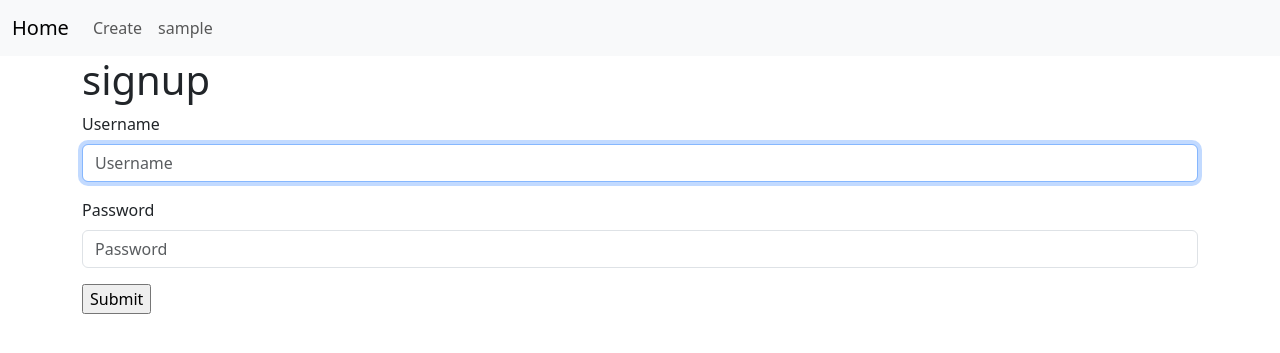
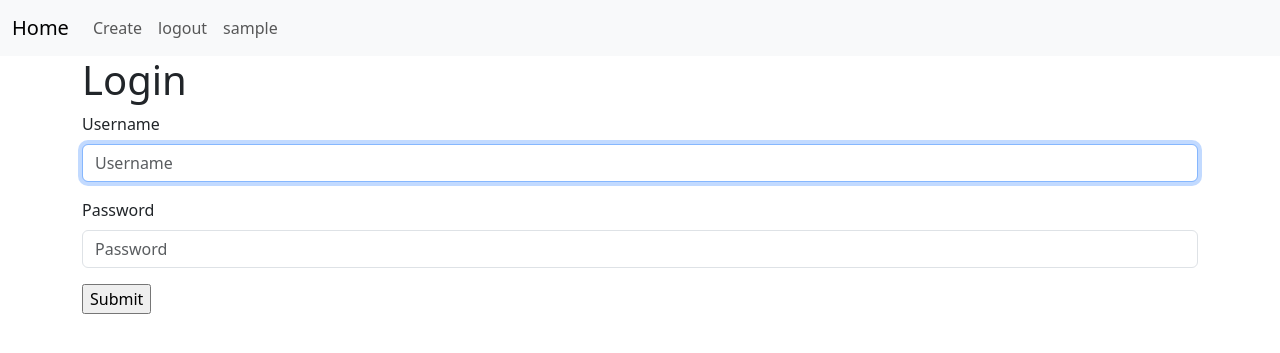
Before and after one commit to JunBeomPark1120/Insta_Web, a Django app: page /accounts/login/ in a window 1280 px wide. Shown: the top 353 px of the page. Run offline with Django 4.2, Linux system fonts and the light colour scheme; the visitor is signed in with stand-in values (Sample User, id 1); some libraries are stand-ins or nearby versions.

Commit message:
로그아웃 기능 구현

```diff
--- a/accounts/templates/accounts/form.html
+++ b/accounts/templates/accounts/login_form.html
@@ -4,7 +4,7 @@
 
 {% block body %}
 
-<h1>signup</h1>
+<h1>Login</h1>
 <form action="" method="POST" enctype="multipart/form-data">
     {% csrf_token %}
     {% bootstrap_form form %}
--- a/accounts/urls.py
+++ b/accounts/urls.py
@@ -6,6 +6,7 @@ app_name = 'accounts'
 urlpatterns = [
     path('signup/', views.signup, name='signup'),
     path('login/', views.login, name='login'),
+    path('logout/', views.logout, name='logout'),
     path('<str:username>/', views.profile, name='profile'),
     path('<str:username>/follow', views.follow, name='follow'),
 ]
--- a/accounts/views.py
+++ b/accounts/views.py
@@ -1,6 +1,8 @@
 from django.shortcuts import render, redirect
 from .forms import CustomUserCreationForm, CustomAuthenticationForm
 from django.contrib.auth import login as auth_login
+# logout을 제공하는 함수다.
+from django.contrib.auth import logout as auth_logout
 from django.contrib.auth.decorators import login_required
 # from .models import User
 from django.contrib.auth import get_user_model
@@ -36,7 +38,11 @@ def login(request):
         'form': form,
     }
 
-    return render(request, 'accounts/form.html', context)
+    return render(request, 'accounts/login_form.html', context)
+
+def logout(request):
+    auth_logout(request)
+    return redirect('accounts:login')
 
 def profile(request, username):
     User = get_user_model()
--- a/templates/_nav.html
+++ b/templates/_nav.html
@@ -8,6 +8,7 @@
         <div class="navbar-nav">
           {% if user.is_authenticated %}
             <a class="nav-link" href="{% url 'posts:create' %}">Create</a>
+            <a class="nav-link" href="{% url 'accounts:logout'%}">logout</a>
             <a class="nav-link" href="{% url 'accounts:profile' username=user %}">{{user}}</a>
           {% else %}
             <a class="nav-link" href="{% url 'accounts:signup' %}">SignUp</a>
```
